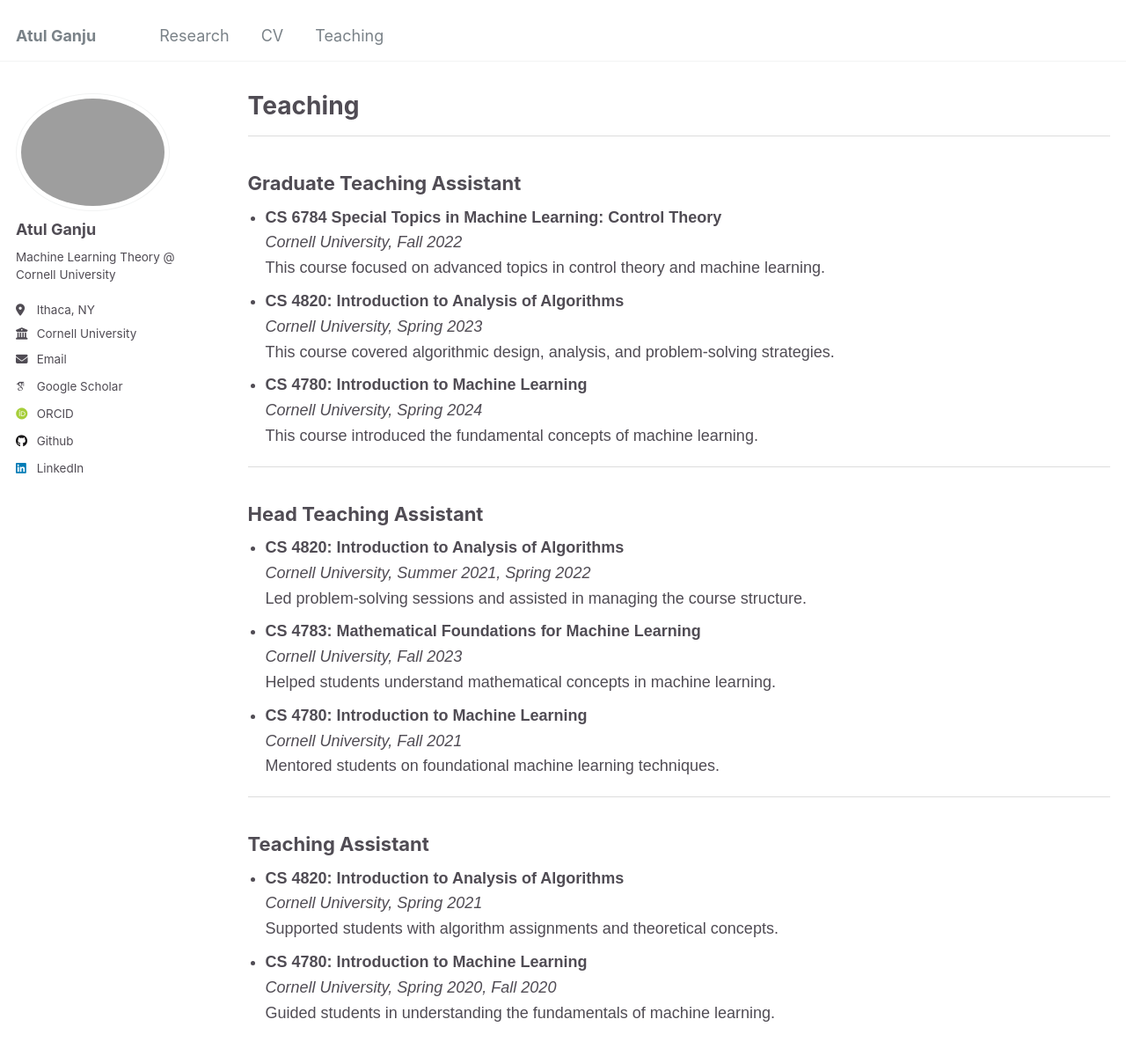
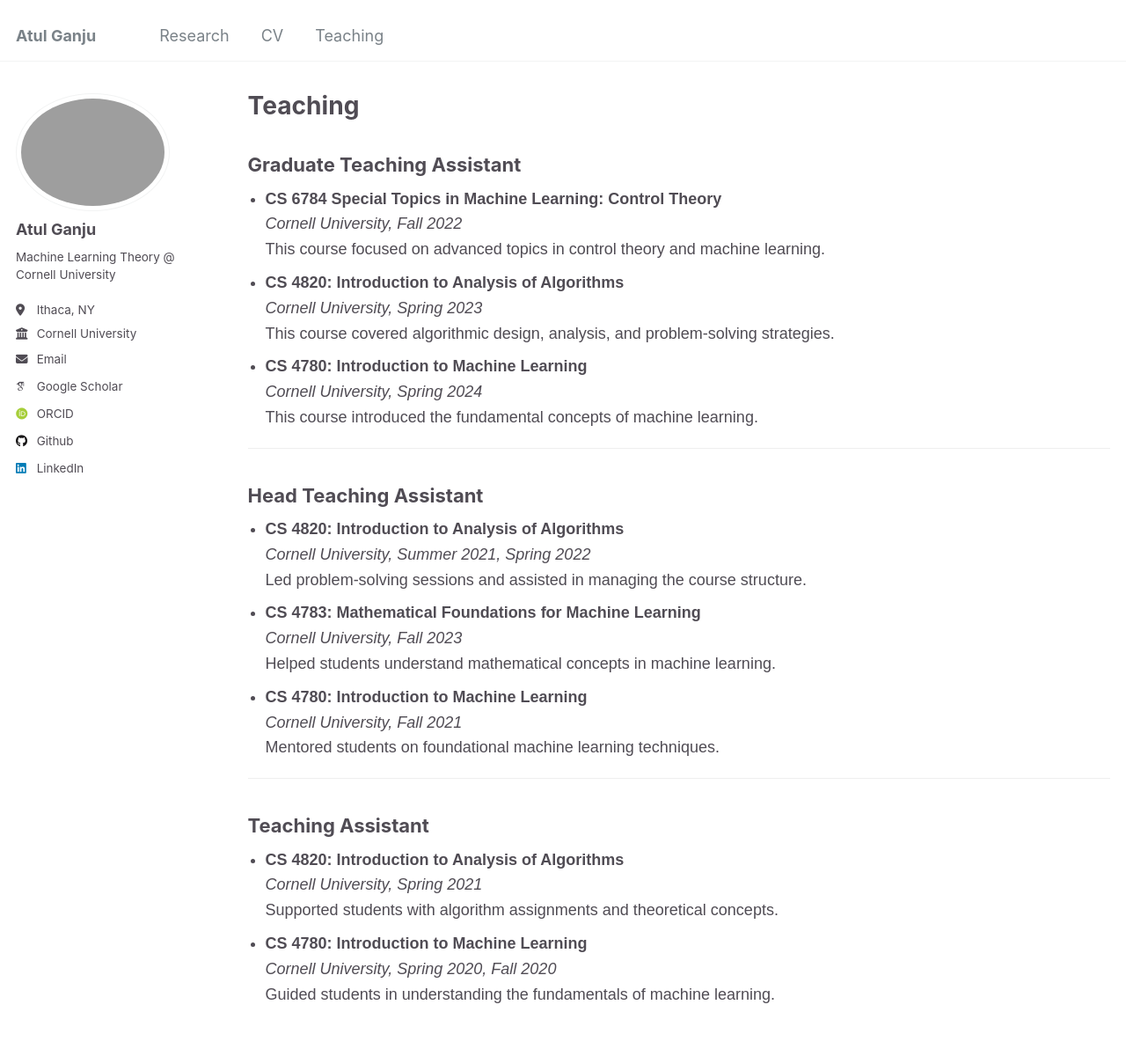
Before and after one commit to atulganju/atulganju.github.io, a Jekyll site: the page built from _pages/teaching.html, in a window 1280 px wide and 1400 px high. Shown: the top 1200 px of the window at 88% size. Built offline with Jekyll 4.4.1, drawn with Linux system fonts in a browser that asks for light colours; some web fonts are replaced.

Commit message:
Update teaching.html

```diff
--- a/_pages/teaching.html
+++ b/_pages/teaching.html
@@ -29,7 +29,7 @@ author_profile: true
         }
         hr {
             border: none;
-            border-top: 1px solid #ddd;
+            border-top: 1px solid #eee;
             margin: 20px 0;
         }
         ul {
@@ -47,8 +47,6 @@ author_profile: true
     </style>
 </head>
 <body>
-
-    <hr>
 
     <div class="teaching-experience">
         <h4>Graduate Teaching Assistant</h4>
```
